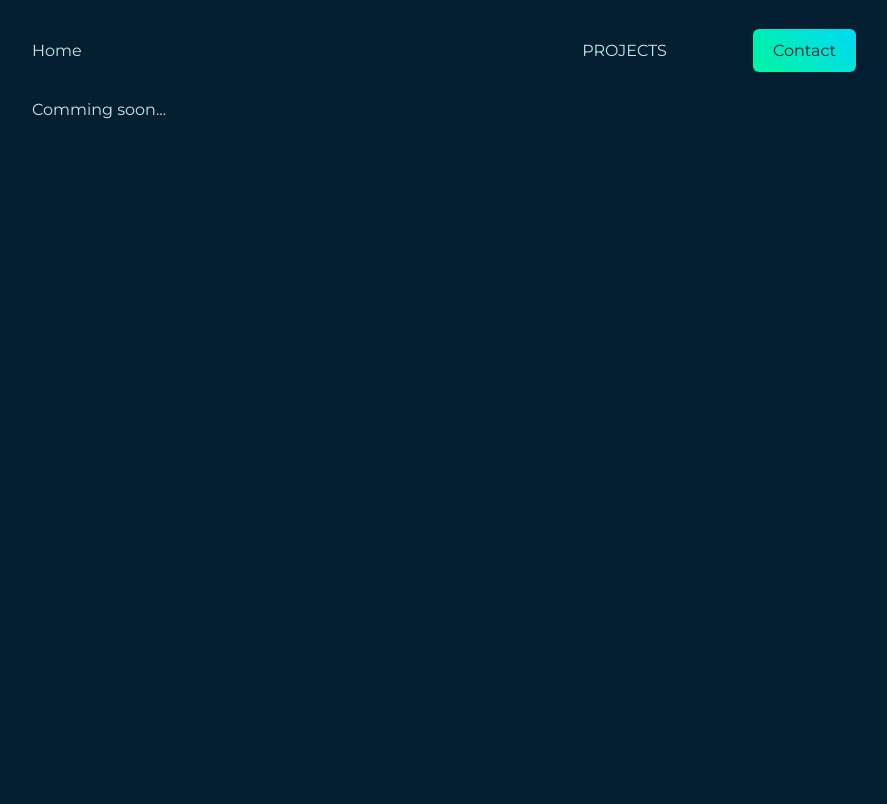
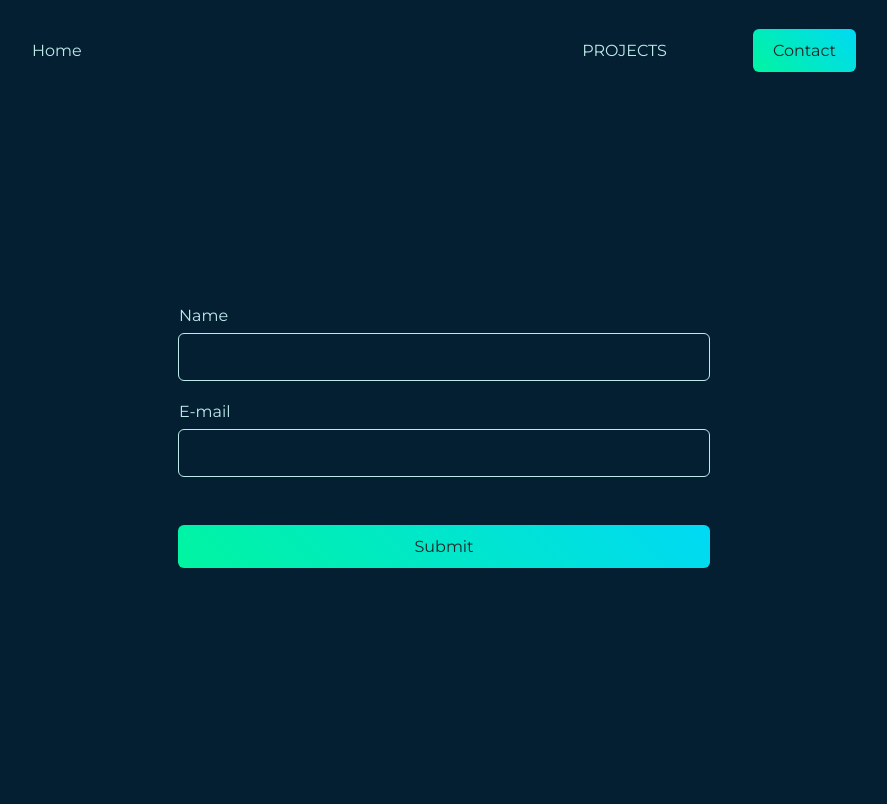
Before and after one commit to oevadee/portfolio, a Gatsby site: page /contact in a window 1280 px wide. Shown: the top 804 px of the page, without its empty margins (196-1083 px from the left). Built offline with nearby package versions, Linux system fonts and the light colour scheme; Gatsby itself is replaced by a stand-in of ours.

Commit message:
feat(fe): add react-hook-form, styled-input, init form, refactor button

```diff
--- a/package.json
+++ b/package.json
@@ -30,6 +30,7 @@
     "gatsby-transformer-sharp": "^4.8.0",
     "react": "^17.0.1",
     "react-dom": "^17.0.1",
+    "react-hook-form": "^7.27.1",
     "styled-components": "^5.3.3",
     "tsconfig-paths-webpack-plugin": "^3.5.2"
   },
--- a/src/components/styled-button/index.tsx
+++ b/src/components/styled-button/index.tsx
@@ -1,21 +1,49 @@
 import { Link } from 'gatsby';
 import React, { ReactNode } from 'react';
-import styled from 'styled-components';
+import styled, { css } from 'styled-components';
 
-const SLink = styled(Link)`
+const buttonStyles = css`
   padding: 0.75rem 1.25rem;
   background: ${({ theme }) => theme.colors.gradient};
   color: ${({ theme }) => theme.colors.darkText};
   border-radius: 0.375rem;
   width: fit-content;
   font-weight: ${({ theme }) => theme.font.weight.medium};
+  cursor: pointer;
+`;
+
+const SLink = styled(Link)`
+  ${buttonStyles}
+`;
+
+const SButton = styled.button`
+  ${buttonStyles}
+  border: none;
 `;
 
 interface Props {
-  to: string;
+  to?: string;
   children: ReactNode;
+  type?: 'button' | 'submit' | 'reset' | undefined;
+  className?: string;
 }
 
-export const StyledButton = ({ to, children }: Props) => (
-  <SLink to={to}>{children}</SLink>
-);
+export const StyledButton = ({
+  to,
+  children,
+  type = 'button',
+  className,
+}: Props) => {
+  if (!to) {
+    return (
+      <SButton className={className} type={type}>
+        {children}
+      </SButton>
+    );
+  }
+  return (
+    <SLink to={to} type={type} className={className}>
+      {children}
+    </SLink>
+  );
+};
--- /dev/null
+++ b/src/components/styled-input/index.tsx
@@ -0,0 +1,62 @@
+import React from 'react';
+import { UseFormRegister } from 'react-hook-form';
+import styled from 'styled-components';
+
+const SWrapper = styled.div`
+  width: 532px;
+  height: 48px;
+  border: 1px solid #bdebea;
+  border-radius: 0.375rem;
+  position: relative;
+`;
+
+const SLabel = styled.label`
+  position: absolute;
+  left: 0;
+  top: -1.75rem;
+`;
+
+const SInput = styled.input`
+  position: absolute;
+  top: 0;
+  left: 0;
+  width: 100%;
+  height: 100%;
+  border-radius: 0.375rem;
+  background: transparent;
+  border: none;
+  padding: 0 1rem;
+
+  &:placeholder {
+    font-size: ${({ theme }) => theme.font.size.small};
+    color: ${({ theme }) => theme.colors.placeholderTexts};
+  }
+`;
+
+interface Props {
+  name: string;
+  label: string;
+  type?: string;
+  register: UseFormRegister<any>;
+  placeholder?: string;
+}
+
+export const StyledInput = ({
+  name,
+  label,
+  type = 'text',
+  register,
+  placeholder,
+}: Props) => {
+  return (
+    <SWrapper>
+      {label && <SLabel htmlFor={name}>{label}</SLabel>}
+      <SInput
+        {...register(name)}
+        placeholder={placeholder}
+        type={type}
+        name={name}
+      />
+    </SWrapper>
+  );
+};
--- a/src/layouts/index.tsx
+++ b/src/layouts/index.tsx
@@ -15,7 +15,7 @@ const SWrapper = styled.div`
 const SMain = styled.main`
   width: 100%;
   max-width: 1200px;
-  min-height: 100vh;
+  min-height: calc(100vh - ${({ theme }) => theme.dimentions.nav});
   padding: 0 11.75rem;
 
   @media (max-width: 678px) {
@@ -25,15 +25,16 @@ const SMain = styled.main`
 
 interface Props {
   children: ReactNode;
+  noFooter?: boolean;
 }
 
-export const Layout = ({ children }: Props) => (
+export const Layout = ({ children, noFooter = false }: Props) => (
   <ThemeProvider theme={theme}>
     <GlobalStyle />
     <SWrapper>
       <Navigation />
       <SMain>{children}</SMain>
-      <Footer />
+      {!noFooter && <Footer />}
     </SWrapper>
   </ThemeProvider>
 );
--- a/src/modules/footer/index.tsx
+++ b/src/modules/footer/index.tsx
@@ -23,6 +23,7 @@ const socials = [
   {
     icon: <Gmail />,
     name: 'Gmail',
+    url: '',
   },
   {
     icon: <LinkedIn />,
--- a/src/pages/contact.tsx
+++ b/src/pages/contact.tsx
@@ -4,7 +4,7 @@ import { ContactView } from 'views/contact';
 
 const ContactPage = () => {
   return (
-    <Layout>
+    <Layout noFooter>
       <ContactView />
     </Layout>
   );
--- a/src/styles/theme.ts
+++ b/src/styles/theme.ts
@@ -6,10 +6,12 @@ export const theme = {
     card: '#222525',
     powderBlue: '#BDEBEA',
     darkText: '#1F2626',
+    placeholderText: '#919b9b',
   },
   font: {
     size: {
       smaller: '0.625rem',
+      small: '0.875rem',
       medium: '1.125rem',
       bigger: '1.25rem',
       biggest: '4.5rem',
--- a/src/views/contact/index.tsx
+++ b/src/views/contact/index.tsx
@@ -1,5 +1,43 @@
+import { StyledButton } from 'components/styled-button';
+import { StyledInput } from 'components/styled-input';
 import React from 'react';
+import { useForm } from 'react-hook-form';
+import styled from 'styled-components';
+
+const SSection = styled.section`
+  display: grid;
+  place-items: center;
+  height: calc(100vh - ${({ theme }) => theme.dimentions.nav});
+`;
+
+const SForm = styled.form`
+  display: flex;
+  flex-direction: column;
+  gap: 3rem;
+`;
+
+const SStyledButton = styled(StyledButton)`
+  width: 100%;
+`;
 
 export const ContactView = () => {
-  return <div>Comming soon...</div>;
+  const { register, handleSubmit } = useForm();
+  const onSubmit = (values: any) => {
+    console.log(values);
+  };
+
+  return (
+    <SSection>
+      <SForm onSubmit={handleSubmit(onSubmit)}>
+        <StyledInput register={register} name="name" label="Name" />
+        <StyledInput
+          register={register}
+          name="email"
+          label="E-mail"
+          type="email"
+        />
+        <SStyledButton type="submit">Submit</SStyledButton>
+      </SForm>
+    </SSection>
+  );
 };
```
Also changed, not shown: 1 other file.
